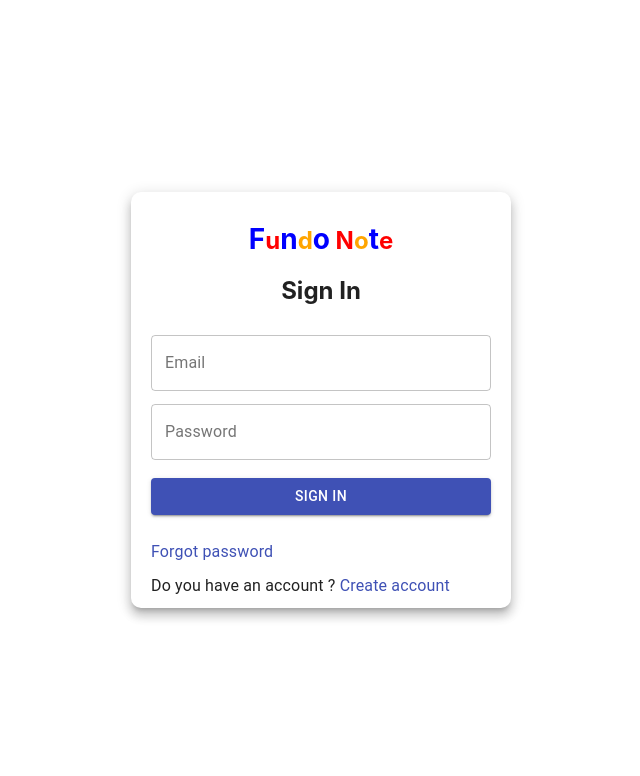
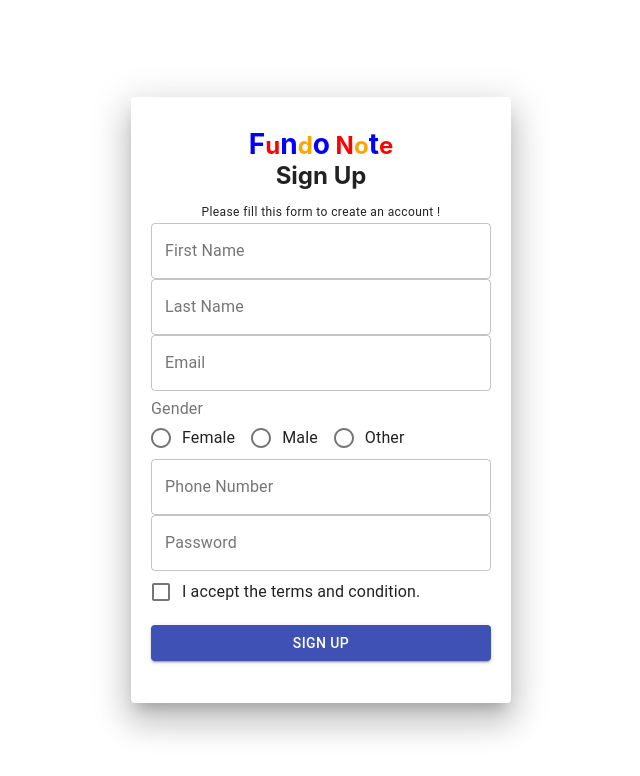
Before and after one commit to vivek0330/FundooNotesApp-REACT, a React (Create React App) app: page / in a window 1280 px wide. Shown: the top 776 px of the page, without its empty margins (319-959 px from the left). Built offline with nearby package versions, Linux system fonts and the light colour scheme.

Commit message:
Feat: Added Sign up form

```diff
--- a/src/App.js
+++ b/src/App.js
@@ -1,11 +1,13 @@
 /* eslint-disable no-undef */
 import "./App.css";
 import Login from "./pages/login/login";
+import SignUp from "./pages/signUp/signUp";
 
 function App() {
   return (
     <div>
-      <Login />
+      {/* <Login /> */}
+      <SignUp />
     </div>
   );
 }
--- a/src/pages/login/login.jsx
+++ b/src/pages/login/login.jsx
@@ -7,7 +7,7 @@ import {
   Typography,
   Link,
 } from "@material-ui/core";
-import react from "react";
+import React from "react";
 import "./login.scss";
 import { Formik, Form, Field, ErrorMessage, useField } from "formik";
 import * as Yup from "yup";
--- /dev/null
+++ b/src/pages/signUp/signUp.jsx
@@ -0,0 +1,85 @@
+import React from "react";
+import { Grid, Paper, Typography, TextField, Button } from "@material-ui/core";
+import AddCircleOutLineOutlinedIcon from "@material-ui/icons/AddCircleOutlineOutlined";
+import Radio from "@material-ui/core/Radio";
+import RadioGroup from "@material-ui/core/RadioGroup";
+import FormControlLabel from "@material-ui/core/FormControlLabel";
+import FormControl from "@material-ui/core/FormControl";
+import FormLabel from "@material-ui/core/FormLabel";
+import "./sinUp.scss";
+import Checkbox from "@material-ui/core/Checkbox";
+const SignUp = () => {
+  const paperStyle = { padding: "30px 20px", width: 380, margin: "20px auto" };
+
+  const btstyle = { margin: "12px 0" };
+  const marginTop = { marginTop: 10 };
+  return (
+    <Grid className="display-center">
+      <Paper elevation={20} style={paperStyle}>
+        <Grid align="center">
+          <h2 className="headerMargin">
+            <span className="txtStyle">F</span>
+            <span className="txtStyle2">u</span>
+            <span className="txtStyle">n</span>
+            <span className="txtStyle3">d</span>
+            <span className="txtStyle">o</span>
+            <span className="txtStyle2"> N</span>
+            <span className="txtStyle3">o</span>
+            <span className="txtStyle">t</span>
+            <span className="txtStyle2">e</span>
+          </h2>
+          <h2 className="headerStyle">Sign Up</h2>
+          <Typography
+            className="margin-topBottom"
+            variant="caption"
+            gutterBottom
+          >
+            Please fill this form to create an account !
+          </Typography>
+        </Grid>
+        <form>
+          <TextField fullWidth label="First Name" variant="outlined" />
+          <TextField fullWidth label="Last Name" variant="outlined" />
+          <TextField fullWidth label="Email" variant="outlined" />
+          <FormControl component="fieldset" style={marginTop}>
+            <FormLabel component="legend">Gender</FormLabel>
+            <RadioGroup
+              aria-label="gender"
+              name="gender"
+              style={{ display: "initial" }}
+            >
+              <FormControlLabel
+                value="female"
+                control={<Radio />}
+                label="Female"
+              />
+              <FormControlLabel value="male" control={<Radio />} label="Male" />
+              <FormControlLabel
+                value="other"
+                control={<Radio />}
+                label="Other"
+              />
+            </RadioGroup>
+          </FormControl>
+          <TextField fullWidth label="Phone Number" variant="outlined" />
+          <TextField fullWidth variant="outlined" label="Password" />
+          <FormControlLabel
+            control={<Checkbox name="checkedA" />}
+            label="I accept the terms and condition."
+          />
+          <Button
+            type="submit"
+            variant="contained"
+            color="primary"
+            style={btstyle}
+            fullWidth
+          >
+            Sign Up
+          </Button>
+        </form>
+      </Paper>
+    </Grid>
+  );
+};
+
+export default SignUp;
--- /dev/null
+++ b/src/pages/signUp/sinUp.scss
@@ -0,0 +1,9 @@
+.headerStyle {
+  margin-bottom: 10px;
+  margin-top: 0;
+}
+
+.headerMargin {
+  margin-top: 0;
+  margin-bottom: 0 !important;
+}
```
Also changed, not shown: 1 other file (tests, documents, lock files or other folders).
